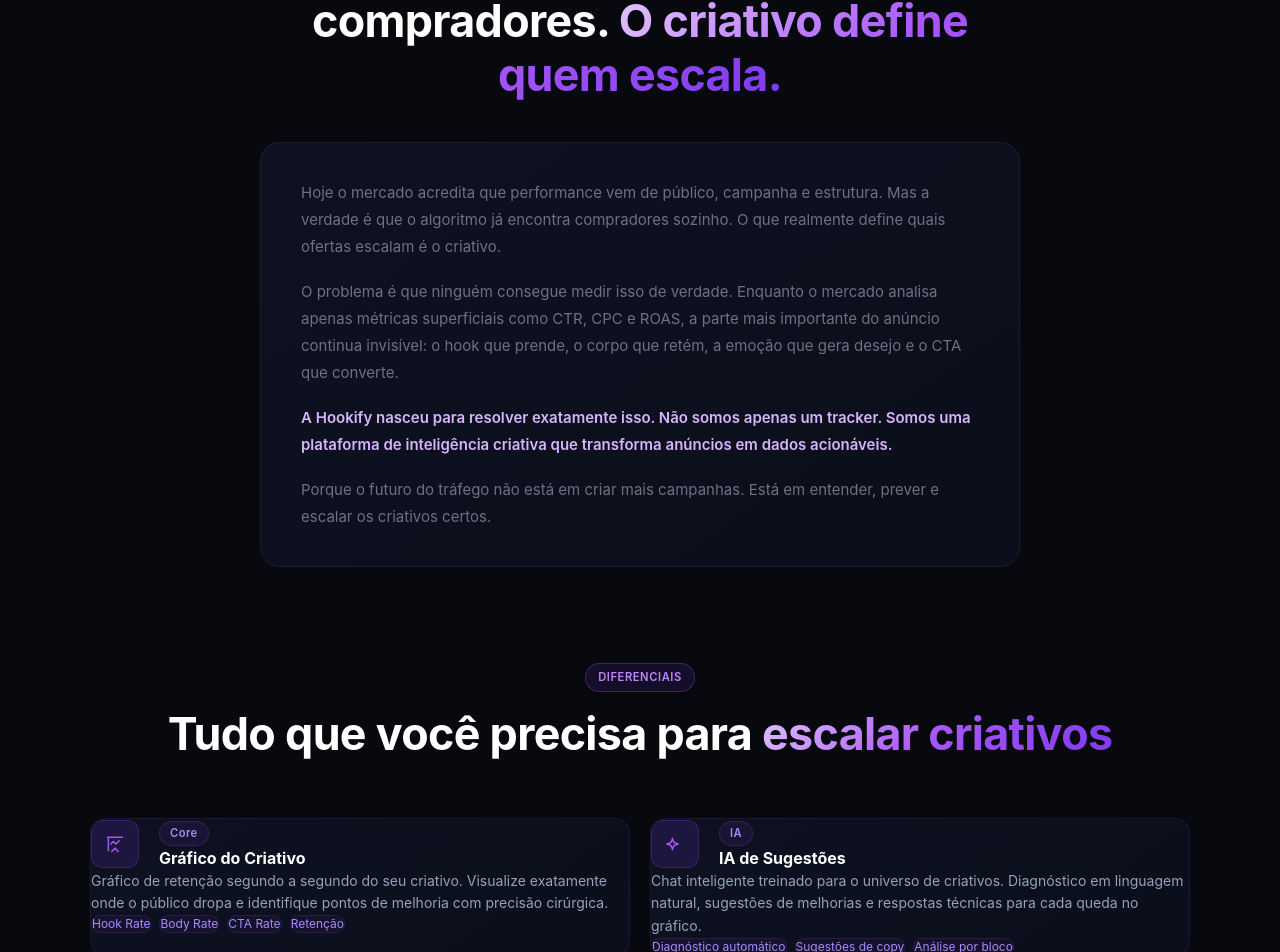
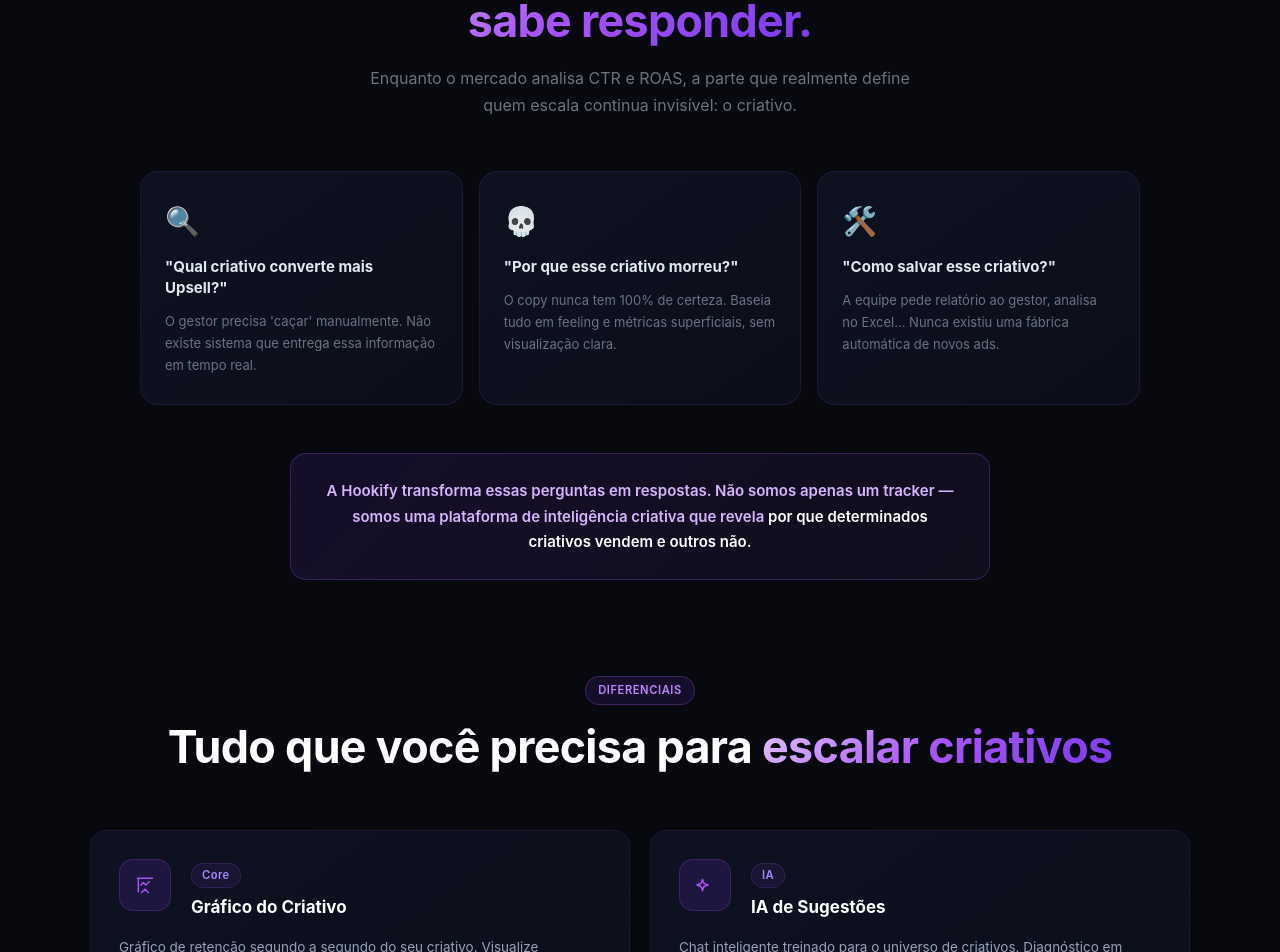
Before and after one commit to Derekkiyosshi/hookify, a Next.js app: page / in a window 1280 px wide. Shown: the part 1323-2275 px from the top of the page. Built offline with nearby package versions, Linux system fonts and the light colour scheme.

Commit message:
fix: espaçamento ícones cards + seção problema reformulada em pain points visuais

```diff
--- a/app/page.tsx
+++ b/app/page.tsx
@@ -119,20 +119,21 @@
 /* ─── Feature Card ─── */
 function FeatureCard({ icon, tag, title, desc, chips }: { icon: React.ReactNode; tag: string; title: string; desc: string; chips: string[] }) {
   return (
-    <div className="card-feature rounded-2xl p-7">
-      <div className="flex items-center gap-5 mb-5">
-        <div className="w-12 h-12 rounded-xl flex items-center justify-center flex-shrink-0" style={{ background: "rgba(124,58,237,0.15)", border: "1px solid rgba(168,85,247,0.2)" }}>
+    <div className="card-feature rounded-2xl" style={{ padding: "28px 28px 24px" }}>
+      {/* Icon + tag + title */}
+      <div style={{ display: "flex", alignItems: "flex-start", gap: 20, marginBottom: 18 }}>
+        <div style={{ width: 52, height: 52, minWidth: 52, borderRadius: 14, display: "flex", alignItems: "center", justifyContent: "center", background: "rgba(124,58,237,0.15)", border: "1px solid rgba(168,85,247,0.22)" }}>
           {icon}
         </div>
-        <div>
-          <span className="chip">{tag}</span>
-          <h3 className="text-base font-bold mt-1.5 text-white">{title}</h3>
+        <div style={{ paddingTop: 2 }}>
+          <span className="chip" style={{ marginBottom: 8, display: "inline-block" }}>{tag}</span>
+          <h3 style={{ fontSize: 17, fontWeight: 700, color: "#fff", lineHeight: 1.3 }}>{title}</h3>
         </div>
       </div>
-      <p className="text-sm leading-relaxed mb-5" style={{ color: "#94A3B8" }}>{desc}</p>
-      <div className="flex flex-wrap gap-2">
+      <p style={{ fontSize: 13.5, lineHeight: 1.75, color: "#94A3B8", marginBottom: 18 }}>{desc}</p>
+      <div style={{ display: "flex", flexWrap: "wrap", gap: 8 }}>
         {chips.map(c => (
-          <span key={c} className="text-xs px-2.5 py-1 rounded-full" style={{ background: "rgba(124,58,237,0.08)", border: "1px solid rgba(168,85,247,0.14)", color: "#A78BFA" }}>{c}</span>
+          <span key={c} style={{ fontSize: 11.5, padding: "4px 11px", borderRadius: 100, background: "rgba(124,58,237,0.08)", border: "1px solid rgba(168,85,247,0.14)", color: "#A78BFA" }}>{c}</span>
         ))}
       </div>
     </div>
@@ -270,19 +271,50 @@
 
       {/* ── Problem ── */}
       <section id="sobre" style={{ padding: "96px 24px" }}>
-        <div style={{ maxWidth: 760, margin: "0 auto", textAlign: "center" }}>
+        <div style={{ maxWidth: 1000, margin: "0 auto", textAlign: "center" }}>
           <div className="badge" style={{ marginBottom: 20 }}>O problema</div>
-          <h2 className="heading-lg" style={{ marginBottom: 40 }}>
-            O algoritmo já encontra os compradores.{" "}
-            <span className="gradient-text">O criativo define quem escala.</span>
+          <h2 className="heading-lg" style={{ marginBottom: 16 }}>
+            Toda operação faz essas perguntas.{" "}
+            <span className="gradient-text">Ninguém sabe responder.</span>
           </h2>
-          <div style={{ background: "linear-gradient(145deg, #0E1120, #0B0E1A)", border: "1px solid rgba(168,85,247,0.12)", borderRadius: 20, padding: "36px 40px", textAlign: "left" }}>
-            <div style={{ display: "flex", flexDirection: "column", gap: 18, color: "#6B7280", lineHeight: 1.8, fontSize: 15 }}>
-              <p>Hoje o mercado acredita que performance vem de público, campanha e estrutura. Mas a verdade é que o algoritmo já encontra compradores sozinho. O que realmente define quais ofertas escalam é o criativo.</p>
-              <p>O problema é que ninguém consegue medir isso de verdade. Enquanto o mercado analisa apenas métricas superficiais como CTR, CPC e ROAS, a parte mais importante do anúncio continua invisível: o hook que prende, o corpo que retém, a emoção que gera desejo e o CTA que converte.</p>
-              <p style={{ color: "#D8B4FE", fontWeight: 600 }}>A Hookify nasceu para resolver exatamente isso. Não somos apenas um tracker. Somos uma plataforma de inteligência criativa que transforma anúncios em dados acionáveis.</p>
-              <p>Porque o futuro do tráfego não está em criar mais campanhas. Está em entender, prever e escalar os criativos certos.</p>
-            </div>
+          <p style={{ color: "#6B7280", fontSize: 16, lineHeight: 1.7, maxWidth: 580, margin: "0 auto 52px" }}>
+            Enquanto o mercado analisa CTR e ROAS, a parte que realmente define quem escala continua invisível: o criativo.
+          </p>
+
+          {/* Pain point cards */}
+          <div style={{ display: "grid", gridTemplateColumns: "repeat(auto-fit, minmax(280px, 1fr))", gap: 16, marginBottom: 48 }}>
+            {[
+              {
+                q: "Qual criativo converte mais Upsell?",
+                a: "O gestor precisa 'caçar' manualmente. Não existe sistema que entrega essa informação em tempo real.",
+                emoji: "🔍",
+              },
+              {
+                q: "Por que esse criativo morreu?",
+                a: "O copy nunca tem 100% de certeza. Baseia tudo em feeling e métricas superficiais, sem visualização clara.",
+                emoji: "💀",
+              },
+              {
+                q: "Como salvar esse criativo?",
+                a: "A equipe pede relatório ao gestor, analisa no Excel... Nunca existiu uma fábrica automática de novos ads.",
+                emoji: "🛠️",
+              },
+            ].map(card => (
+              <div key={card.q} style={{ background: "linear-gradient(145deg, #0E1120, #0B0E1A)", border: "1px solid rgba(168,85,247,0.12)", borderRadius: 18, padding: "28px 24px", textAlign: "left" }}>
+                <div style={{ fontSize: 28, marginBottom: 14 }}>{card.emoji}</div>
+                <p style={{ fontSize: 15, fontWeight: 700, color: "#E2E8F0", marginBottom: 12, lineHeight: 1.4 }}>"{card.q}"</p>
+                <p style={{ fontSize: 13, color: "#6B7280", lineHeight: 1.7 }}>{card.a}</p>
+              </div>
+            ))}
+          </div>
+
+          {/* Solution statement */}
+          <div style={{ background: "linear-gradient(135deg, rgba(124,58,237,0.12) 0%, rgba(168,85,247,0.06) 100%)", border: "1px solid rgba(168,85,247,0.25)", borderRadius: 16, padding: "24px 32px", display: "inline-block", maxWidth: 700 }}>
+            <p style={{ fontSize: 15, color: "#D8B4FE", fontWeight: 600, lineHeight: 1.7 }}>
+              A Hookify transforma essas perguntas em respostas. Não somos apenas um tracker —
+              somos uma plataforma de inteligência criativa que revela{" "}
+              <span style={{ color: "#fff" }}>por que determinados criativos vendem e outros não.</span>
+            </p>
           </div>
         </div>
       </section>
```
